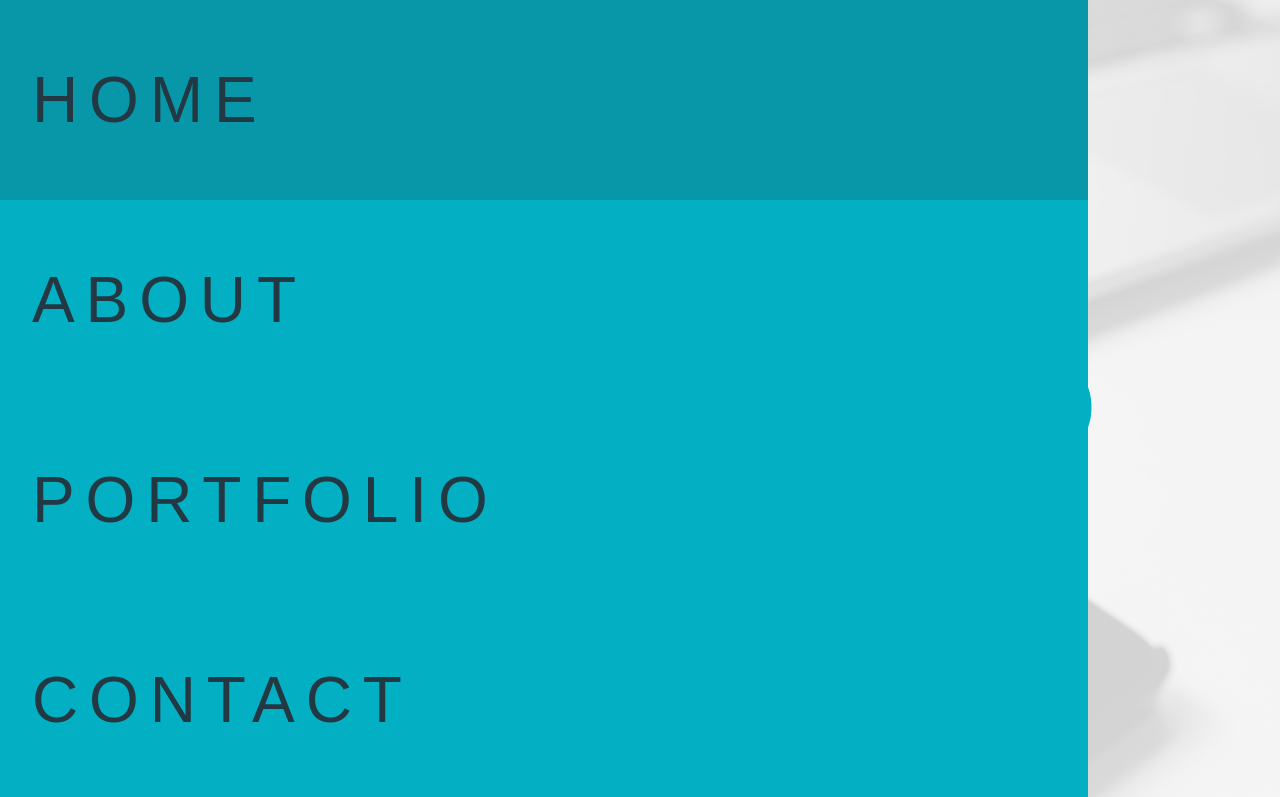
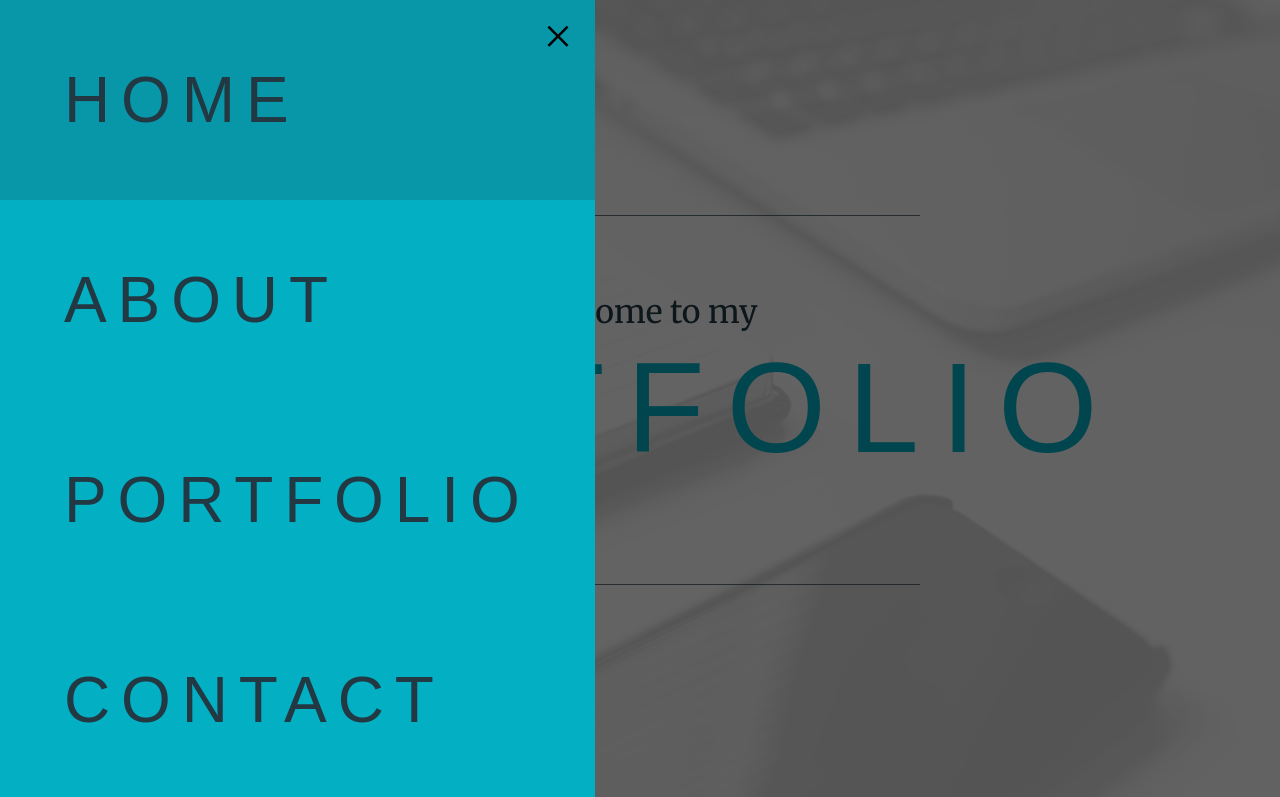
Before and after one commit to sidhlee/portfolio-site-with-css-grid, a website built with Parcel: page src/index.html in a window 1280 px wide. Shown: the top 797 px of the page. Built offline with nearby package versions, Linux system fonts and the light colour scheme; a web font is replaced by a local one.

Commit message:
Add backdrop & close button

```diff
--- a/src/index.html
+++ b/src/index.html
@@ -16,13 +16,22 @@
       <li><a href="#portfolio">portfolio</a></li>
       <li><a href="#contact">contact</a></li>
     </ul>
+    <button class="menu-btn-close">
+      <svg class="close-icon" x="0px" y="0px" viewBox="5 5 20 8" height="30" width="30">
+        <g transform="translate(-15 -15)">
+          <polygon class="st0" points="31.2,23.5 37,29.3 35.8,30.5 30,24.7 24.2,30.5 23,29.3 28.8,23.5 23,17.7 24.2,16.5 30,22.3
+                              35.8,16.5 37,17.7 	" />
+        </g>
+      </svg>
+    </button>
   </nav>
+  <div class="backdrop is-open"></div>
 
 
   <!-- welcome (cover page) -->
   <div class="welcome" id="home">
-    <button class="menu-button">
-      <svg x="0px" y="0px" viewBox="0 0 30 26" height="26" width="30">
+    <button class="menu-btn-open is-open">
+      <svg class="menu-icon" x="0px" y="0px" viewBox="0 0 30 26" height="26" width="30">
         <rect y="5" width="30" height="3" />
         <rect y="13" width="30" height="3" />
         <rect y="21" width="30" height="3" />
--- a/src/styles/partials/_all.scss
+++ b/src/styles/partials/_all.scss
@@ -1,5 +1,6 @@
 @import './base';
 @import './nav';
+@import './backdrop';
 @import './intro';
 @import './welcome';
 @import './about-me';
--- /dev/null
+++ b/src/styles/partials/_backdrop.scss
@@ -0,0 +1,14 @@
+.backdrop {
+  position: fixed;
+  top: 0;
+  left: 0;
+  bottom: 0;
+  right: 0;
+  background: rgb(0, 0, 0);
+  opacity: 0;
+  z-index: 50;
+  transition: opacity 250ms ease;
+  &.is-open {
+    opacity: 0.6;
+  }
+}
--- a/src/styles/partials/_nav.scss
+++ b/src/styles/partials/_nav.scss
@@ -1,35 +1,61 @@
-nav ul {
+nav {
   position: fixed;
+  z-index: 100;
+  top: 0;
+  left: 0;
+  width: auto;
+  max-width: 100%;
+  ul {
     margin: 0;
     padding: 0;
-  top: 0;
-  left: 0;
-  right: 15%;
     display: flex;
     flex-direction: column;
     justify-content: space-around;
     height: 100vh;
     background: $accent;
     list-style: none;
-  z-index: 100;
+    // transform: translateX(-100%);
 
     li {
       & > a {
         display: block;
         @include sans-serif($fz: 4rem, $c: $dark-blue, $lh: 0);
         text-decoration: none;
-      padding: calc(100vh / 8) 0.5em;
+        padding: calc(100vh / 8) 1em;
       }
       &:hover {
         background: rgba($dark-blue, 0.2);
       }
     }
   }
+}
 
-.menu-button {
+.menu-btn-open {
   position: absolute;
   top: 2em;
   left: 2em;
   background: transparent;
   border: none;
+  z-index: 200;
+
+  .menu-btn-close {
+    display: none;
+    position: relative;
   }
+  &.is-open {
+    display: none;
+  }
+}
+
+.menu-btn-close {
+  position: absolute;
+  z-index: 200;
+  top: 1em;
+  right: 1em;
+  background: transparent;
+  border: 0;
+  display: flex;
+  align-items: center;
+  justify-content: center;
+  padding: 0.2em;
+}
```
Also changed, not shown: close.svg (added). Lines whose indentation alone changed are shown as unchanged.
